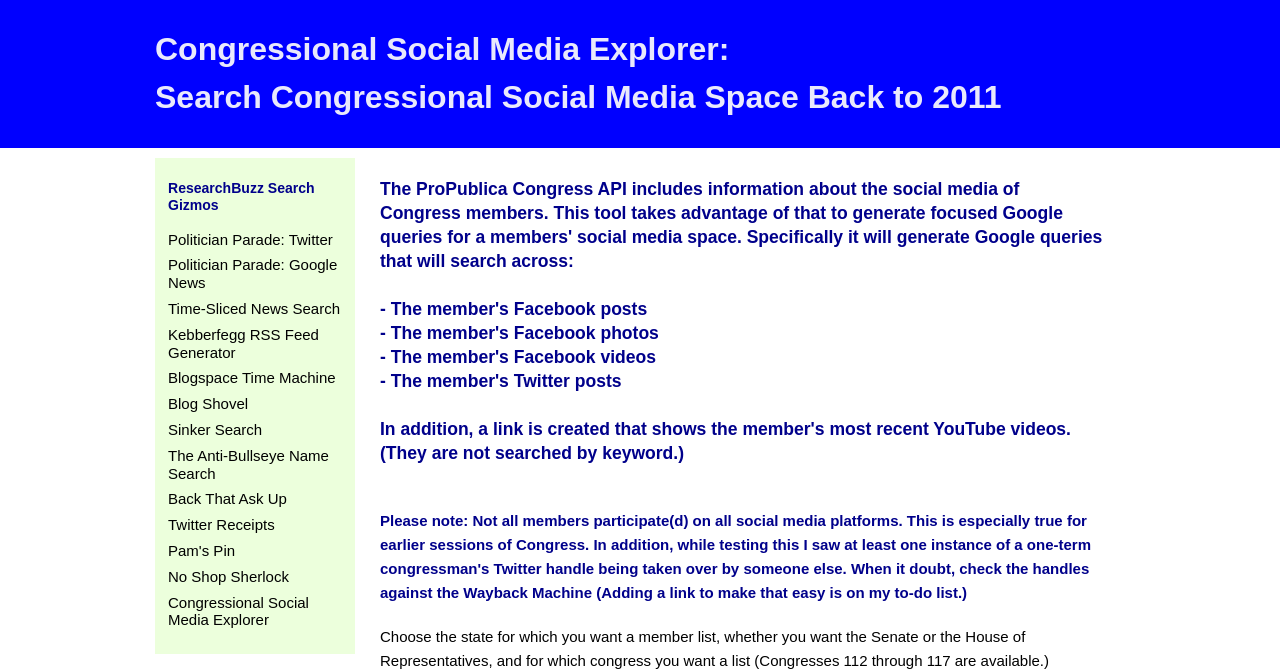
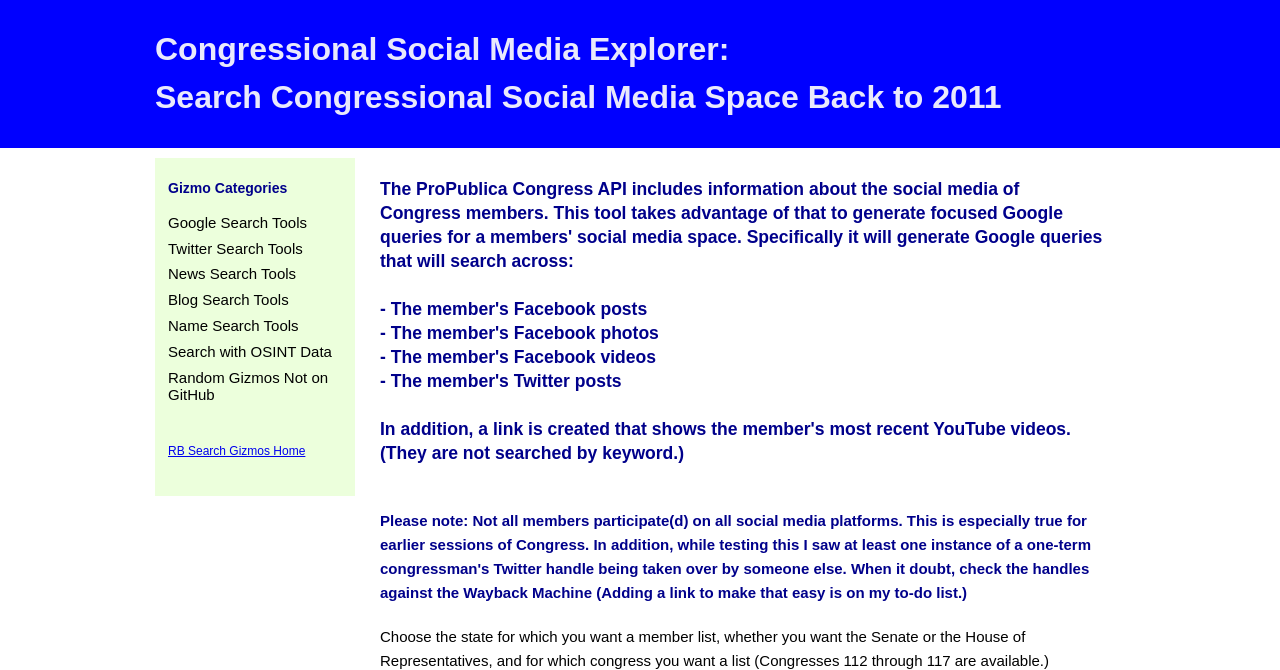
Before and after one commit to ResearchBuzz/Congressional-Social-Media-Explorer, a plain HTML site: page index.html in a window 1280 px wide. Shown: the part 59-729 px from the top of the page. Drawn offline with Linux system fonts and the light colour scheme.

Commit message:
Update index.html

```diff
--- a/index.html
+++ b/index.html
@@ -170,26 +170,23 @@ Choose the state for which you want a member list, whether you want the Senate o
 
 						</div>
 					</main>
+						<nav id="sidebar">
+						<div class="widget">
+							<h3>Gizmo Categories</h3>
 
-					<nav id="sidebar">
-						<div class="widget">
-							<h3>ResearchBuzz Search Gizmos</h3>
 							<ul>
-							<li><a href="https://researchbuzz.github.io/politician-parade-Twitter/">Politician Parade: Twitter</a></li>
-							<li><a href="https://researchbuzz.github.io/politician-parade/">Politician Parade: Google News</a></li>
-							<li><a href="https://researchbuzz.github.io/Time-Sliced-News-Search/">Time-Sliced News Search</a></li>
-							<li><a href="https://researchbuzz.github.io/Kebberfegg/">Kebberfegg RSS Feed Generator</a></li>
-							<li><a href="https://researchbuzz.github.io/blogspace-time-machine/">Blogspace Time Machine</a></li>
-<li><a href="https://researchbuzz.github.io/Blog-Shovel/">Blog Shovel</a></li>
-<li><a href="https://researchbuzz.github.io/sinker-search/">Sinker Search</a></li>
-<li><a href="https://researchbuzz.github.io/The-Anti-Bullseye-Name-Search/">The Anti-Bullseye Name Search</a></li>
-<li><a href="https://researchbuzz.github.io/Back-That-Ask-Up-/">Back That Ask Up</a></li>
-<li><a href="https://researchbuzz.github.io/Twitter-Receipts/">Twitter Receipts</a></li>
-								<li><a href="https://researchbuzz.github.io/Pams-Pin/">Pam's Pin</a></li>
-<li><a href="https://researchbuzz.github.io/No-Shop-Sherlock/">No Shop Sherlock</a></li>
-								<li><a href="https://researchbuzz.github.io/Congressional-Social-Media-Explorer/">Congressional Social Media Explorer</a></li>
+							<li><a href="https://researchbuzz.github.io/Google.html">Google Search Tools</a></li>
+							<li><a href="https://researchbuzz.github.io/Twitter.html">Twitter Search Tools</a></li>
+							<li><a href="https://researchbuzz.github.io/News.html">News Search Tools</a></li>
+							<li><a href="https://researchbuzz.github.io/Blog.html">Blog Search Tools</a></li>
+							<li><a href="https://researchbuzz.github.io/Name.html">Name Search Tools</a></li>
+<li><a href="https://researchbuzz.github.io/OSINT.html">Search with OSINT Data</a></li>
+<li><a href="https://researchbuzz.github.io/notGithub.html">Random Gizmos Not on GitHub</a></li>
+
 
 							</ul>
+
+<br><br><a href="https://researchbuzz.github.io/">RB Search Gizmos Home</a><br><br>
 						</div>
 					</nav>
 
```
